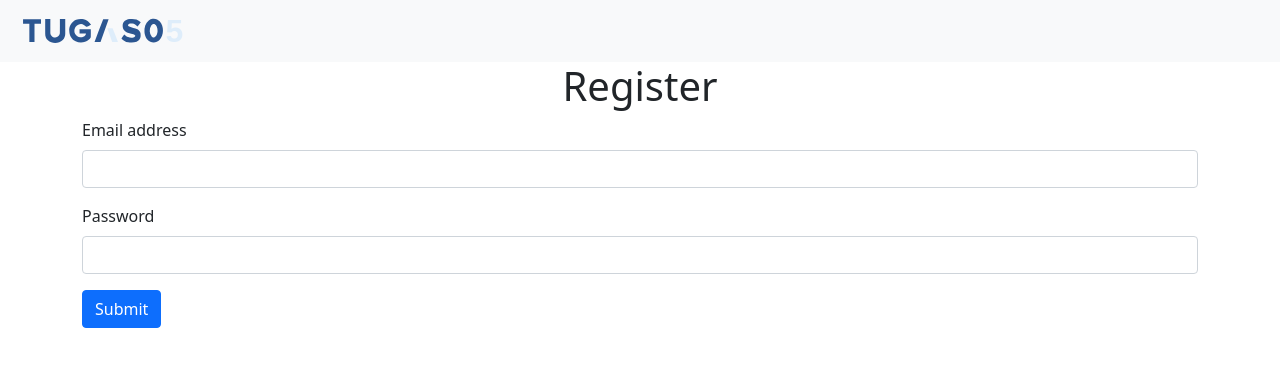
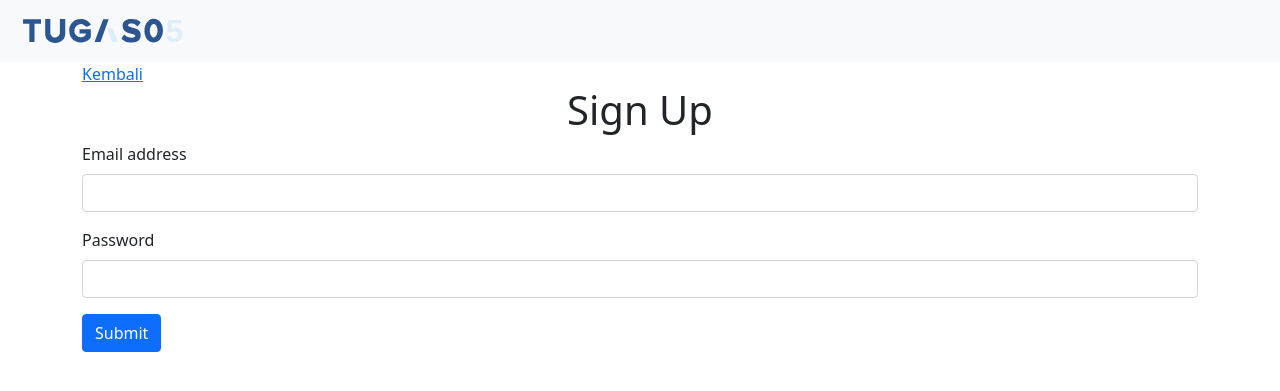
Before and after one commit to damywise/chevalab-tugas05, a PHP site: page /tugas05/auth/register.php in a window 1280 px wide. Shown: the top 391 px of the page. Run offline with PHP 8.4, Linux system fonts and the light colour scheme; some libraries are stand-ins or nearby versions.

Commit message:
update messages

```diff
--- a/auth/register.php
+++ b/auth/register.php
@@ -20,7 +20,7 @@ $isLoggedIn = isset($_SESSION['valid']);
         $isLoggedIn,
         $isLoggedIn ? '
             <li class="nav-item">
-                <a class="nav-link" href="auth/logout.php">Logout</a>
+                <a class="nav-link" href="/auth/logout.php">Sign Out</a>
             </li>
         '
             : ''
@@ -29,15 +29,18 @@ $isLoggedIn = isset($_SESSION['valid']);
 
     <div class="container">
 
-        <h1 class="text-center"> Register </h1>
+
+        <a href='/'>Kembali</a>
+        <br>
+
+        <h1 class="text-center"> Sign Up </h1>
 
         <?php
 
-if (isset($_SESSION['valid'])) {
-    echo '
+        if (isset($_SESSION['valid'])) {
+            echo '
         <h3 class="text-center">Anda sudah log in.</h3>
         <h4 class="text-center"><a href="/auth/logout.php">Log out</a></h4>
-        <h4 class="text-center"><a href="/">Kembali</a></h4>
 ';
         } else {
 
@@ -51,14 +54,14 @@ if (isset($_SESSION['valid'])) {
                 if ($email == "" || $pass == "") {
                     echo "Mohon mengisi email dan password.";
                     echo "<br>";
-                    echo "<a href='register.php'>Kembali</a>";
+                    echo "<a href='register.php'>Coba Lagi</a>";
                 } else {
                     $queryCheckEmail = mysqli_query($link, "SELECT * FROM users WHERE email='$email'");
                     if (mysqli_fetch_assoc($queryCheckEmail)) {
                         die("Email sudah terdaftar <br/> <a href='/'>Kembali</a>");
                     }
                     mysqli_query($link, "INSERT INTO users(email, password) VALUES('$email', md5('$pass'))")
-                        or die("Query gagal dieksekusi. <br/> <a href='/'>Go back</a>");
+                        or die("Query gagal dieksekusi. <br/> <a href='/'>Kembali</a>");
 
                     echo "Registrasi berhasil";
                     echo "<br>";
--- a/index.php
+++ b/index.php
@@ -22,7 +22,7 @@ $isLoggedIn = isset($_SESSION['valid']);
         $isLoggedIn,
         $isLoggedIn ? '
             <li class="nav-item">
-                <a class="nav-link" href="auth/logout.php">Logout</a>
+                <a class="nav-link" href="auth/logout.php">Sign Out</a>
             </li>
         '
             : ''
--- a/pages/base.php
+++ b/pages/base.php
@@ -25,7 +25,7 @@ $isLoggedIn = isset($_SESSION['valid']);
             <?php
                 echo ($isLoggedIn ? '
                     <li class="nav-item">
-                        <a class="nav-link" href="auth/logout.php">Logout</a>
+                        <a class="nav-link" href="auth/logout.php">Sign Out</a>
                     </li>
                 ' : '');
             ?>
--- a/pages/todos-nologin.php
+++ b/pages/todos-nologin.php
@@ -1,5 +1,5 @@
 <div class="container">
-    <h1 class="text-center">Silakan <a href="auth/login.php">log in</a> terlebih dahulu.</h1>
+    <h1 class="text-center">Silakan <a href="auth/login.php">Sign In</a> terlebih dahulu.</h1>
     <br/>
-    <h4 class="text-center">belum punya akun? <a href="auth/register.php">register</a>  </h4>
+    <h4 class="text-center">Belum punya akun? <a href="auth/register.php">Sign Up</a>  </h4>
 </div>
```
Also changed, not shown: auth/login.php (+9 -6 lines).
